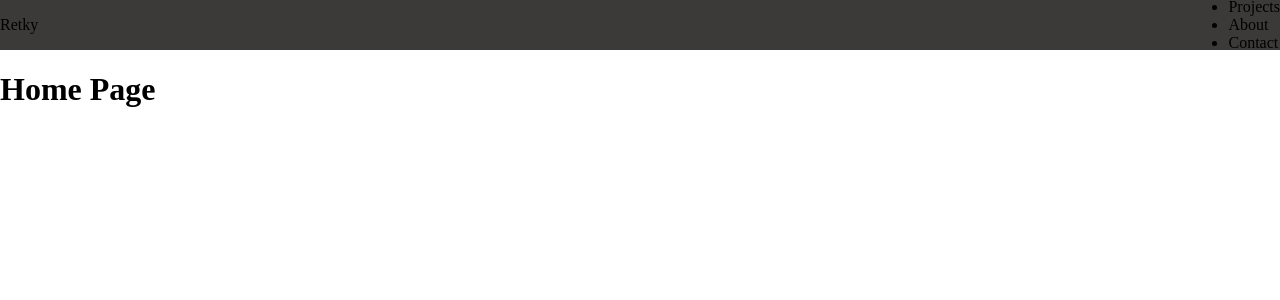
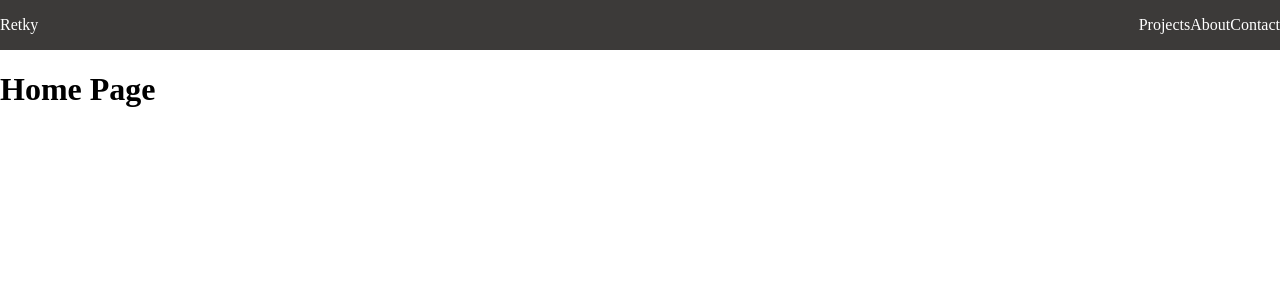
Before and after one commit to Retky/RetkyPortfolio, a React (Create React App) app: page / in a window 1280 px wide. Shown: the top 300 px of the page. Built offline with nearby package versions, Linux system fonts and the light colour scheme.

Commit message:
Mod 'nav' add format

```diff
--- a/src/components/Nav.jsx
+++ b/src/components/Nav.jsx
@@ -5,10 +5,11 @@ const Nav = () => {
     <header>
       <div className="logo"> Retky </div>
       <nav>
+        <div className="hamburger">=</div>
         <ul className="page-links">
-          <li>Projects</li>
-          <li>About</li>
-          <li>Contact</li>
+          <li className="link">Projects</li>
+          <li className="link">About</li>
+          <li className="link">Contact</li>
         </ul>
       </nav>
     </header>
--- a/src/styles/Nav.scss
+++ b/src/styles/Nav.scss
@@ -9,4 +9,38 @@ header {
   display: flex;
   justify-content: space-between;
   align-items: center;
+  color: white;
 }
+
+nav {
+  .hamburger {
+    display: flex;
+  }
+
+  .page-links {
+    position: fixed;
+    background-color: gray;
+    width: 100vw;
+    height: 100vh;
+    top: 0;
+    left: 0;
+    margin: 50px 0 0;
+    padding: 0;
+    list-style: none;
+  }
+
+  @media screen and (min-width: 768px) {
+    .hamburger {
+      display: none;
+    }
+
+    .page-links {
+      position: inherit;
+      background-color: transparent;
+      width: auto;
+      height: auto;
+      margin: 0;
+      display: flex;
+    }
+  }
+}
```
Also changed, not shown: src/styles/Variables.scss (line endings or trailing spaces).
